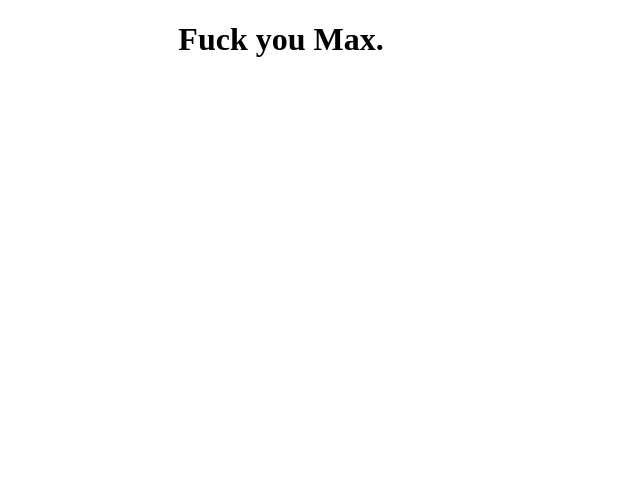
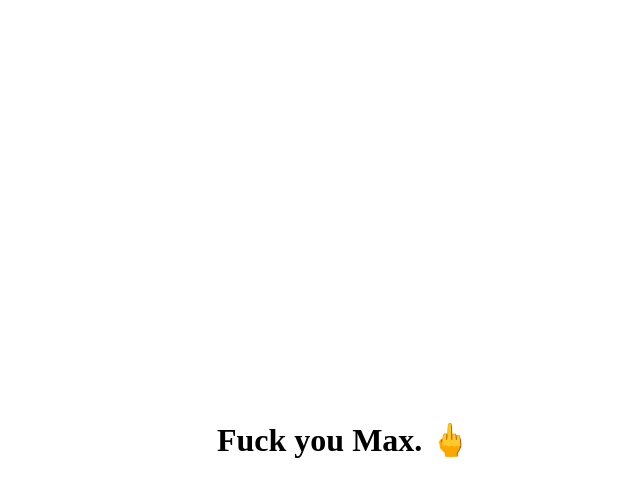
Before and after one commit to arctroopper/-fuckyou, a plain HTML site: page fuckyou.html in a window 1280 px wide. Shown: the whole page, without its empty margins (359-999 px from the left). Drawn offline with Linux system fonts and the light colour scheme.

Commit message:
Update fuckyou.html

```diff
--- a/fuckyou.html
+++ b/fuckyou.html
@@ -1,3 +1,4 @@
+
 <!DOCTYPE html>
 <html lang="en">
 <head>
@@ -7,6 +8,16 @@
     <title>Document</title>
 </head>
 <body>
-    <h1 style="text-align:center">Fuck you Max.</h1>
+    <style>
+        .fuckyou{
+            position: absolute;
+            top: 50%;
+            left: 45%;
+        }
+    </style>
+
+    <div class="fuckyou">
+        <h1>Fuck you Max. 🖕</h1>
+    </div>
 </body>
 </html>
```
